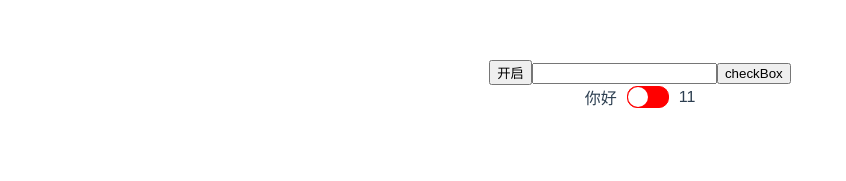
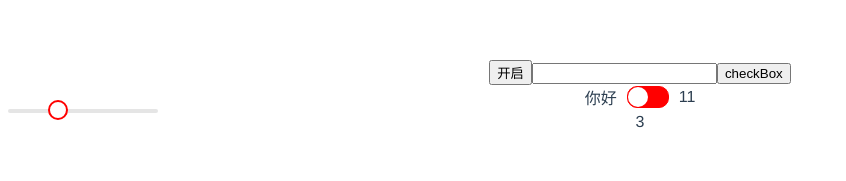
Before and after one commit to hexiang-code/UI, a Vue app: page / in a window 1280 px wide. Shown: the top 181 px of the page, without its empty margins (0-846 px from the left). Built offline with nearby package versions, Linux system fonts and the light colour scheme.

Commit message:
增加滑块组件

```diff
--- a/examples/App.vue
+++ b/examples/App.vue
@@ -38,6 +38,8 @@
         <span slot="switchRight">11</span>
         <span slot="switchLeft">你好</span>
       </hx-switch>
+      <hx-slider v-model="sliderVal" :max="10" :min="0"></hx-slider>
+      {{sliderVal}}
     </div>
   </div >
 
@@ -103,7 +105,8 @@ export default {
       filterValue: '',
       isShowCheckBox: false,
       isShowLoadAnimation: true,
-      switchVal: false
+      switchVal: false,
+      sliderVal: 3
     }
   },
 
@@ -114,8 +117,6 @@ export default {
   // },
   mounted () {
     // this.$refs.rem.showToast({text: '你好'})
-    window.liveRem = this.$refs.rem
-    console.log(window.liveRem)
   },
 
   methods: {
--- a/packages/index.js
+++ b/packages/index.js
@@ -7,11 +7,13 @@ import windowUtilsItem from './window-utils-item.vue'
 import loadAnimation from './load-animation.vue'
 import liveRem from './live-rem/live2d-rem.vue'
 import hxSwitch from './switch.vue'
+import slider from './slider.vue'
 import './css/animation.css'
 import './css/live2d.css'
 // import '../public/live-model/rem/rem.json'
 import canvasBg from './canvas-bg/canvas-bg.vue'
-import { createMouseAnimation } from './js/mouse-animtion/mouse-animation'
+import { createMouseAnimation } from './js/mouse-animation'
+import { directives } from './js/directive'
 const elementArray = [
   backgroundVideo,
   windowUtils,
@@ -21,58 +23,20 @@ const elementArray = [
   loadAnimation,
   liveRem,
   canvasBg,
-  hxSwitch
+  hxSwitch,
+  slider
 ]
 
 const install = function (vue) {
   elementArray.forEach(item =>{
     vue.component(item.name, item)
-  })
-  vue.directive('close', (el, binding, vnode) => {
-    const fn = $event => {
-      let res = hasParent(el, $event.target)
-      if (res) vnode.context[binding.expression] = false
-    }
-    document.addEventListener('click', fn, true)
-    // document.addEventListener('click', fn, true)
-  })
-  vue.directive('drag',
-    {
-      bind: el => {
-        let disX, disY
-        el.onmousedown =  ($event) => {
-          disX = $event.pageX - el.offsetLeft
-          disY = $event.pageY - el.offsetTop
-          document.onmousemove = ($event) => {
-            el.style.left = $event.pageX - disX + 'px'
-            el.style.top = $event.pageY-disY + 'px'
-          }
-          document.onmouseup = () => {
-            document.onmousemove = null
-          }
-        }
-    }
+    directives(vue)
   })
   createMouseAnimation()
 }
 
 if (!window && typeof window.Vue !== 'undefined' ) install(window.Vue)
 
-/**
- * 判断当前节点是否是某节点的子元素
- * @param {Node} node
- * @param {Node} parent
- */
-const hasParent = (curNode, parent) => {
-  while (curNode) {
-    curNode = curNode.parentNode;
-    if (curNode === parent) {
-      return true;
-    }
-  }
-  return false;
-}
-
 
 
 export default install
--- /dev/null
+++ b/packages/js/directive.js
@@ -0,0 +1,112 @@
+export const directives = vue => {
+  close(vue)
+  drag(vue)
+}
+
+const close = vue => {
+  vue.directive('close', (el, binding, vnode) => {
+    const fn = $event => {
+      let res = hasParent(el, $event.target)
+      if (res) vnode.context[binding.expression] = false
+    }
+    document.addEventListener('click', fn, true)
+    // document.addEventListener('click', fn, true)
+  })
+}
+
+// 拖拽指令
+const drag = vue => {
+  vue.directive('drag',
+      (el, binding, vnode) => {
+        let disX, disY
+        let { arg , value: {
+          initX, initY, moveCb, limit
+        } = {} } = binding
+        if (initX) el.style.left = `${initX}px`
+        if (initY) el.style.left = `${initY}px`
+        el.onmousedown = ($event) => {
+          if (!arg) {
+            disX = $event.pageX - el.offsetLeft
+            disY = $event.pageY - el.offsetTop
+          }
+          if (arg == 'X') disX = $event.pageX - el.offsetLeft
+          if (arg == 'Y') disY = $event.pageY - el.offsetTop
+          document.onmousemove = ($event) => {
+            let move = new Proxy({x: 0, y: 0}, {
+              get () {
+                return Reflect.get(...arguments)
+              },
+              set (target) {
+                setTimeout(() => {
+                  if (moveCb && typeof moveCb === 'function') moveCb.call(vnode.context, target)
+                }, 0);
+                return Reflect.set(...arguments)
+              }
+            })
+            if (disX) {
+              let translateX = $event.pageX - disX
+              translateX = limitTranslate(translateX, limit, el, 1)
+              if (`${translateX}px` != el.style.left) {
+                move.x = translateX
+                el.style.left = `${translateX}px`
+              }
+            }
+            if (disY) {
+              let translateY = $event.pageY - disY
+              translateY = limitTranslate(translateY, limit, el, 2)
+              if (`${translateY}px` != el.style.top) {
+                move.y = translateY
+                el.style.top = `${translateY}px`
+              }
+            }
+          }
+          document.onmouseup = () => {
+            document.onmousemove = null
+          }
+        }
+      }
+    )
+}
+
+/**
+ * 限制目标在父节点里移动
+ * @param {Number} translate 移动距离
+ * @param {Boolean} isLimit 是否限制目标节点在父节点里面拖拽
+ * @param {Node} curNode 目标节点的父节点
+ * @param {Number} mode 1：限制x轴的位移 2: 限制y轴位移
+ * @return
+ */
+const limitTranslate = (translate, isLimit = true, curNode, mode = 1) => {
+  if (!curNode.parentNode) isLimit = false
+  if (!isLimit) return translate
+  const { clientWidth: PW, clientHeight: PH } = curNode.parentNode || {} // 父节点宽高
+  const CH = curNode.clientHeight + curNode.clientTop // 子节点宽高
+  const CW = curNode.clientWidth + curNode.clientLeft
+  if (isLimit) {
+    let maxY = PH - CH // y轴最大位移距离
+    let maxX = PW - CW // x轴最大位移距离
+    // 如果父元素没有当前元素大，则以窗口大小限制
+    if (maxX <= 0) maxX = window.innerWidth - CW
+    if (maxY <= 0) maxY = window.innerHeight - CH
+    // console.log(maxY, translate)
+    if (mode == 1) translate = translate >= maxX ? maxX : translate
+    if (mode == 2) translate = translate >= maxY ? maxY : translate
+    translate = translate <= 0 ? 0 : translate
+  }
+  return translate
+}
+
+/**
+ * 判断当前节点是否是某节点的子元素
+ * @param {Node} node
+ * @param {Node} parent
+ */
+const hasParent = (curNode, parent) => {
+  while (curNode) {
+    curNode = curNode.parentNode;
+    if (curNode === parent) {
+      return true;
+    }
+  }
+  return false;
+}
--- a/packages/js/mouse-animtion/mouse-animation.js
+++ b/packages/js/mouse-animation.js
@@ -6,7 +6,6 @@ const animationDestence = 30 // 动画距离点击的位置
  */
 const createMouseAnimation = () => {
   document.addEventListener('click', $event => {
-    console.log($event)
     const color = randomColor()
     let lovelyIcon = document.createElement('div')
     lovelyIcon.setAttribute('class', 'lovely-icon')
--- a/packages/live-rem/live2d-rem.vue
+++ b/packages/live-rem/live2d-rem.vue
@@ -228,8 +228,14 @@ export default {
       canvas = document.createElement('canvas')
       canvas.setAttribute('id', 'live2d')
       canvas.setAttribute('class', 'live2d')
-      if (width) canvas.width = width
-      if (height) canvas.height = height
+      if (width) {
+        canvas.width = width
+        this.$refs.liveRem.style.width = `${width}px`
+      }
+      if (height) {
+        canvas.height = height
+        this.$refs.liveRem.style.height = `${height}px`
+      }
       startLive2d(canvas, texture)
     }
   }
@@ -240,7 +246,6 @@ export default {
   .live-rem {
     position: fixed;
     left: 10px;
-    bottom: 0;
     z-index: 10001;
     width: 250px;
     padding-top: 52px;
--- /dev/null
+++ b/packages/slider.vue
@@ -0,0 +1,75 @@
+<template>
+  <div class="slider" ref="slider">
+    <div ref="sliderBlock" class="slider-block" v-drag:X="{moveCb: this.moveCb, initX: initOffSet}"></div>
+  </div>
+</template>
+
+<script>
+export default {
+  name: 'hxSlider',
+  props: {
+    value: {
+      required: true,
+      type: Number,
+      default: 30
+    },
+
+    max: {
+      required: true,
+      type: Number,
+      default: 100
+    },
+
+    min: {
+      required: true,
+      type: Number,
+      default: 0
+    }
+  },
+  data () {
+    return {
+      percent: 0, // 百分比
+      initOffSet: 0 // 滑块初始化距离
+    }
+  },
+
+  watch: {
+    percent () {
+      this.$emit('input', this.percent)
+    }
+  },
+
+  mounted () {
+    let sliderW = (this.$refs.slider.clientWidth + this.$refs.slider.clientLeft) - (this.$refs.sliderBlock.clientWidth + this.$refs.sliderBlock.clientLeft)
+    this.initOffSet = sliderW * (this.value / (this.max - this.min))
+  },
+
+  methods: {
+    // 滑块移动的回调函数
+    moveCb ({x}) {
+      let sliderW = (this.$refs.slider.clientWidth + this.$refs.slider.clientLeft) - (this.$refs.sliderBlock.clientWidth + this.$refs.sliderBlock.clientLeft)
+      this.percent = Math.round((x/sliderW) * (this.max - this.min))  + this.min
+    }
+  }
+}
+</script>
+
+<style lang="scss" scoped>
+  .slider {
+    position: relative;
+    width: 150px;
+    height: 4px;
+    border-radius: 2px;
+    background-color: #e5e5e5;
+
+    .slider-block {
+      position: absolute;
+      top: -9px;
+      width: 16px;
+      height: 16px;
+      border-radius: 50%;
+      border: 2px solid red;
+      background-color: #fff;
+    }
+  }
+</style>
```
Also changed, not shown: packages/js/config.js (renamed from packages/js/mouse-animtion/config.js), 1 other file (tests, documents, lock files or other folders).
